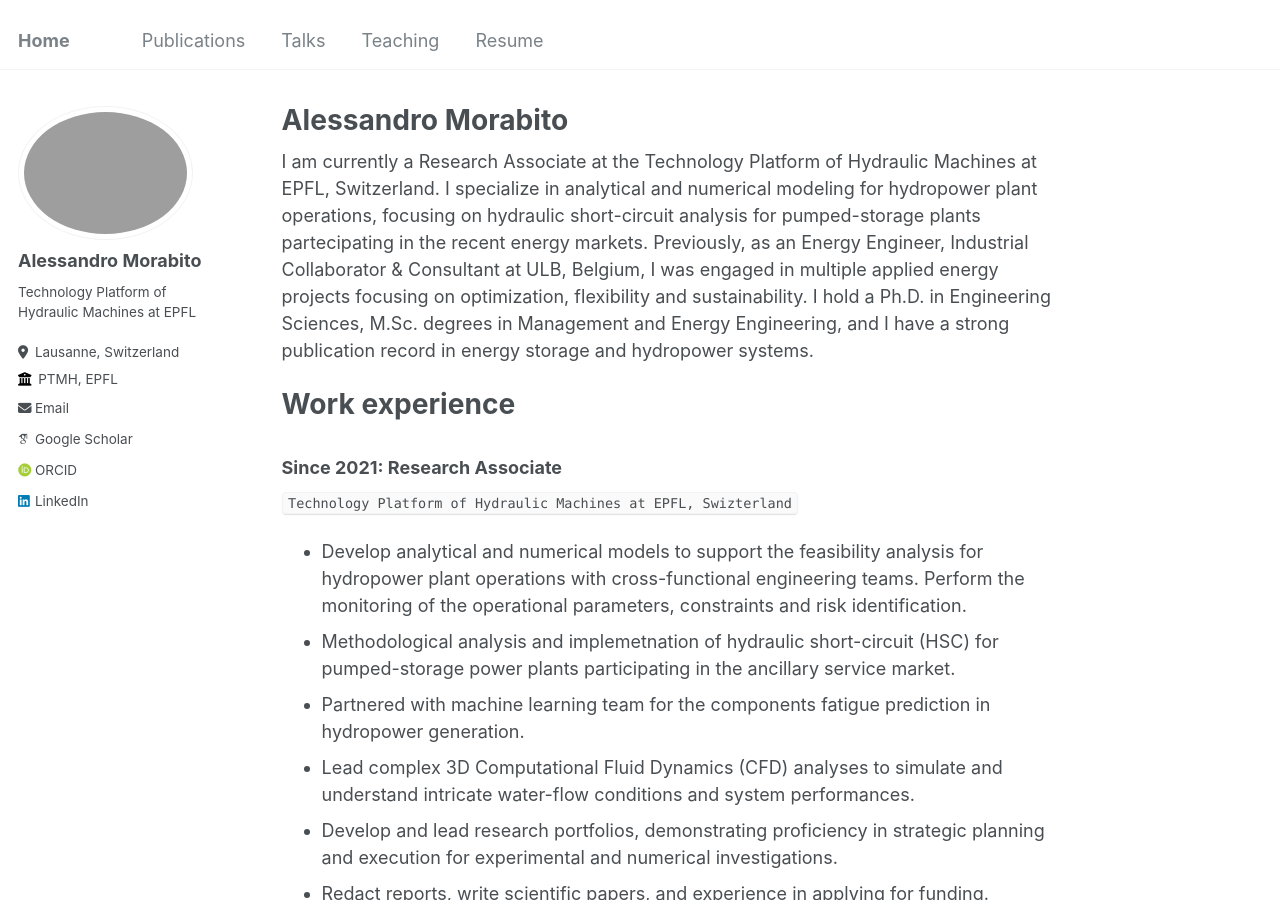
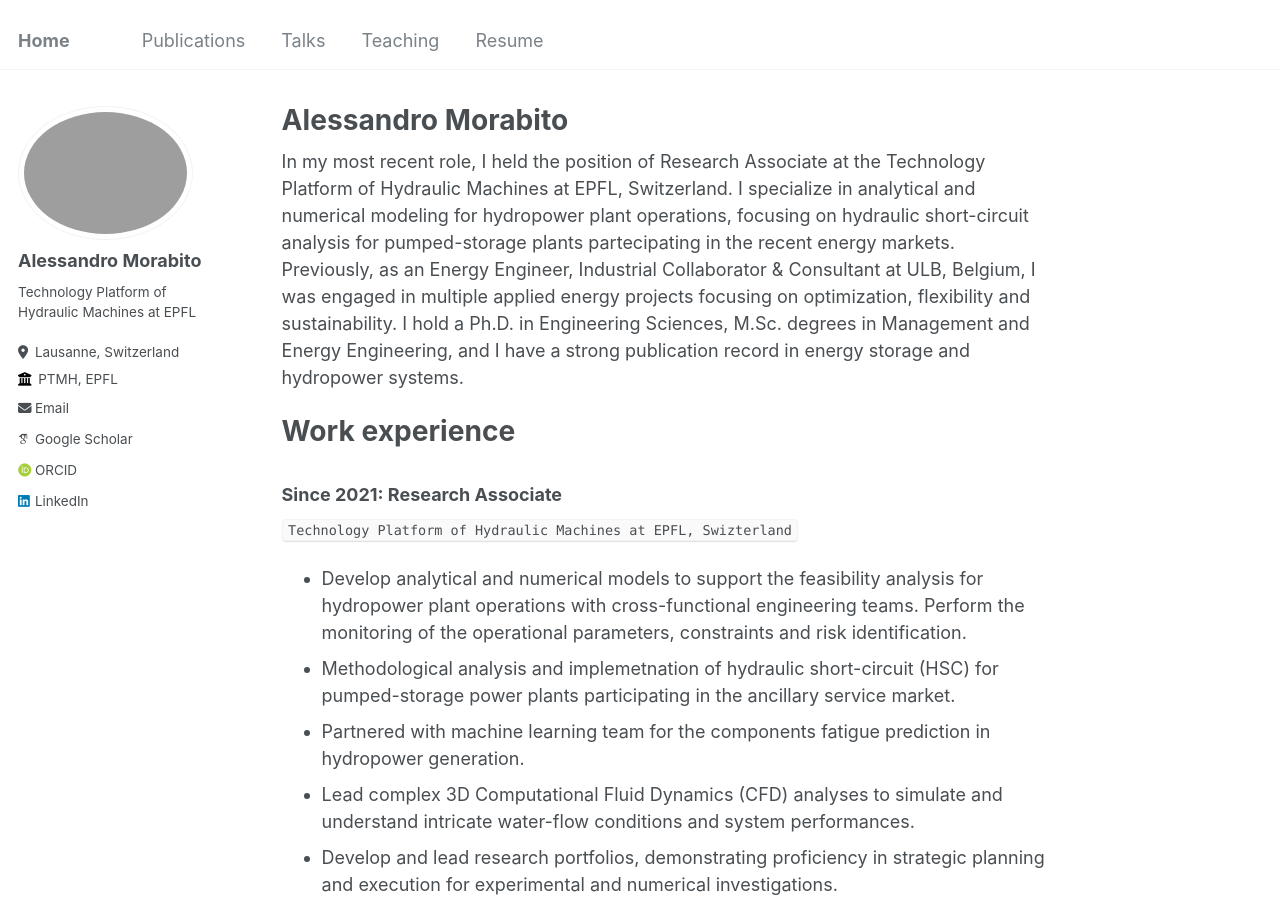
Before and after one commit to morabito-a/info, a Jekyll site: the page built from _pages/about.md, in a window 1280 px wide and 900 px high. Built offline with Jekyll 4.4.1, drawn with Linux system fonts in a browser that asks for light colours; some web fonts are replaced.

Commit message:
Update about.md

```diff
--- a/_pages/about.md
+++ b/_pages/about.md
@@ -8,7 +8,7 @@
 ---
 {% include base_path %}
 
-I am currently a Research Associate at the Technology Platform of Hydraulic Machines at EPFL, Switzerland. I specialize in analytical and numerical modeling for hydropower plant operations, focusing on hydraulic short-circuit analysis for pumped-storage plants partecipating in the recent energy markets. Previously, as an Energy Engineer, Industrial Collaborator & Consultant at ULB, Belgium, I was engaged in multiple applied energy projects focusing on optimization, flexibility and sustainability.
+In my most recent role, I held the position of Research Associate at the Technology Platform of Hydraulic Machines at EPFL, Switzerland. I specialize in analytical and numerical modeling for hydropower plant operations, focusing on hydraulic short-circuit analysis for pumped-storage plants partecipating in the recent energy markets. Previously, as an Energy Engineer, Industrial Collaborator & Consultant at ULB, Belgium, I was engaged in multiple applied energy projects focusing on optimization, flexibility and sustainability.
 I hold a Ph.D. in Engineering Sciences, M.Sc. degrees in Management and Energy Engineering, and I have a strong publication record in energy storage and hydropower systems.
 
 Work experience
```
